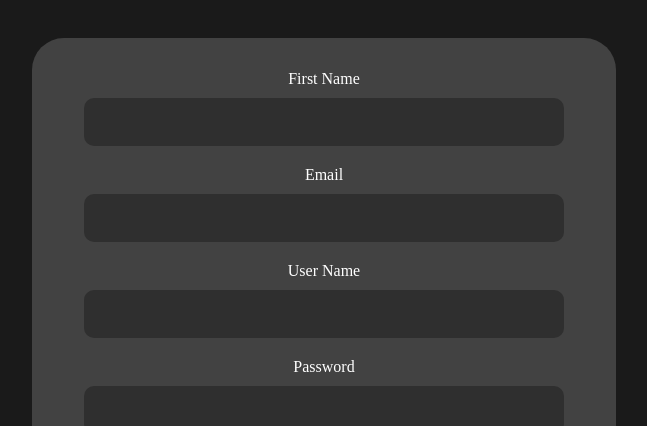
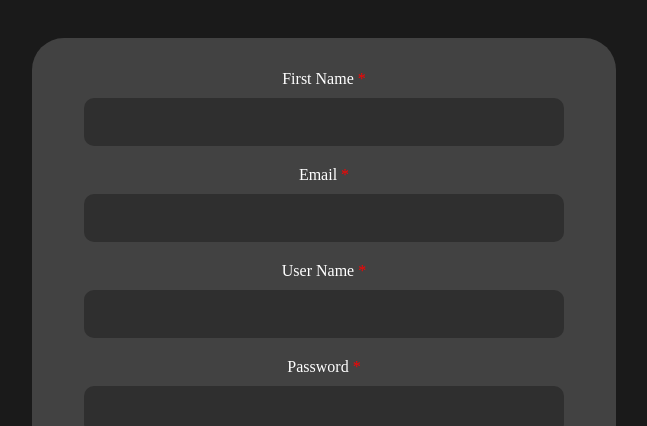
Before and after one commit to pramath98/react-todo-app, a React (Create React App) app: page /signup in a window 1280 px wide. Shown: the part 214-640 px from the top of the page, without its empty margins (316-963 px from the left). Built offline with nearby package versions, Linux system fonts and the light colour scheme.

Commit message:
signup validations added

```diff
--- a/src/components/Login.js
+++ b/src/components/Login.js
@@ -35,7 +35,6 @@ const navigate = useNavigate();
             credentials: "include", // include, *same-origin, omit
             headers: {
                 "Content-Type": "application/json",
-                // 'Content-Type': 'application/x-www-form-urlencoded',
             },
             redirect: "follow", // manual, *follow, error
             referrerPolicy: "no-referrer", // no-referrer, *no-referrer-when-downgrade, origin, origin-when-cross-origin, same-origin, strict-origin, strict-origin-when-cross-origin, unsafe-url
--- a/src/components/SignUp.js
+++ b/src/components/SignUp.js
@@ -1,4 +1,4 @@
-import React, { useState } from "react";
+import React, { useRef, useState } from "react";
 import "primereact/resources/themes/lara-light-indigo/theme.css";
 import 'primeicons/primeicons.css';
 import styles from './Welcome.module.css';
@@ -10,14 +10,28 @@ function SignUp() {
     const [email, setEmail] = useState('');
     const [uname, setUname] = useState('');
     const [pwd, setPwd] = useState('');
+    const emailIPRef = useRef(0);
+
+    const checkValidations = () => {
+        if (fname === '' || email === '' || uname === '' || pwd === '') {
+            alert('Please fill mandatory fields!');
+            return false;
+        }
+        if (email.indexOf('@') === -1) {
+            emailIPRef.current.style.border = '2px solid red';
+            return false;
+        } else if (email.split('@')[1].indexOf('.') === -1) {
+            emailIPRef.current.style.border = '2px solid red';
+            return false;
+        }
+        return true;
+    }
+
     const onFormSubmit = async (e) => {
         e.preventDefault();
         console.log('form submitted');
-        if (fname === '' || email === '' || uname === '' || pwd === '') {
-            alert('Please fill mandatory fields!');
-        } else {
-            console.log(pwd, uname, email, fname);
-        }
+
+        if (checkValidations()) {
             const data = {
                 userName: uname,
                 password: pwd,
@@ -39,9 +53,11 @@ function SignUp() {
                 },
                 redirect: "follow", // manual, *follow, error
                 referrerPolicy: "no-referrer", // no-referrer, *no-referrer-when-downgrade, origin, origin-when-cross-origin, same-origin, strict-origin, strict-origin-when-cross-origin, unsafe-url
-            body: JSON.stringify({encryptedObject}), // body data type must match "Content-Type" header
+                body: JSON.stringify({ encryptedObject }), // body data type must match "Content-Type" header
             });
             console.log(response.json());
+        }
+
     }
 
     return (
@@ -49,19 +65,19 @@ function SignUp() {
             <span className={styles.letsStart}>Let's create your account!</span>
             <form className={styles.signupContainer} onSubmit={onFormSubmit}>
                 <div className={styles.ipRow}>
-                    <span>First Name</span>
+                    <span>First Name <span className={styles.mandatoryFieldIcon}>*</span></span>
                     <input className={'signupIP'} value={fname} onChange={(e) => setFname(e.target.value)}></input>
                 </div>
                 <div className={styles.ipRow}>
-                    <span>Email</span>
-                    <input className={'signupIP'} value={email} onChange={(e) => setEmail(e.target.value)}></input>
+                    <span>Email <span className={styles.mandatoryFieldIcon}>*</span></span>
+                    <input className={'signupIP'} ref={emailIPRef} value={email} onChange={(e) => { emailIPRef.current.style.border = 'none'; setEmail(e.target.value) }}></input>
                 </div>
                 <div className={styles.ipRow}>
-                    <span>User Name</span>
+                    <span>User Name <span className={styles.mandatoryFieldIcon}>*</span></span>
                     <input className={'signupIP'} value={uname} onChange={(e) => setUname(e.target.value)}></input>
                 </div>
                 <div className={styles.ipRow}>
-                    <span>Password</span>
+                    <span>Password <span className={styles.mandatoryFieldIcon}>*</span></span>
                     <input className={'signupIP signupIP-pwd'} type="password" value={pwd} onChange={(e) => setPwd(e.target.value)}></input>
                 </div>
                 <Button type="submit" severity="success">
--- a/src/components/Welcome.module.css
+++ b/src/components/Welcome.module.css
@@ -44,4 +44,8 @@
 
 .ipRow:focus-visible {
     outline: 0px solid gray !important;
-  }
+}
+
+.mandatoryFieldIcon {
+    color: red;
+}
```
Also changed, not shown: 1 other file (tests, documents, lock files or other folders). Lines whose indentation alone changed are shown as unchanged.
